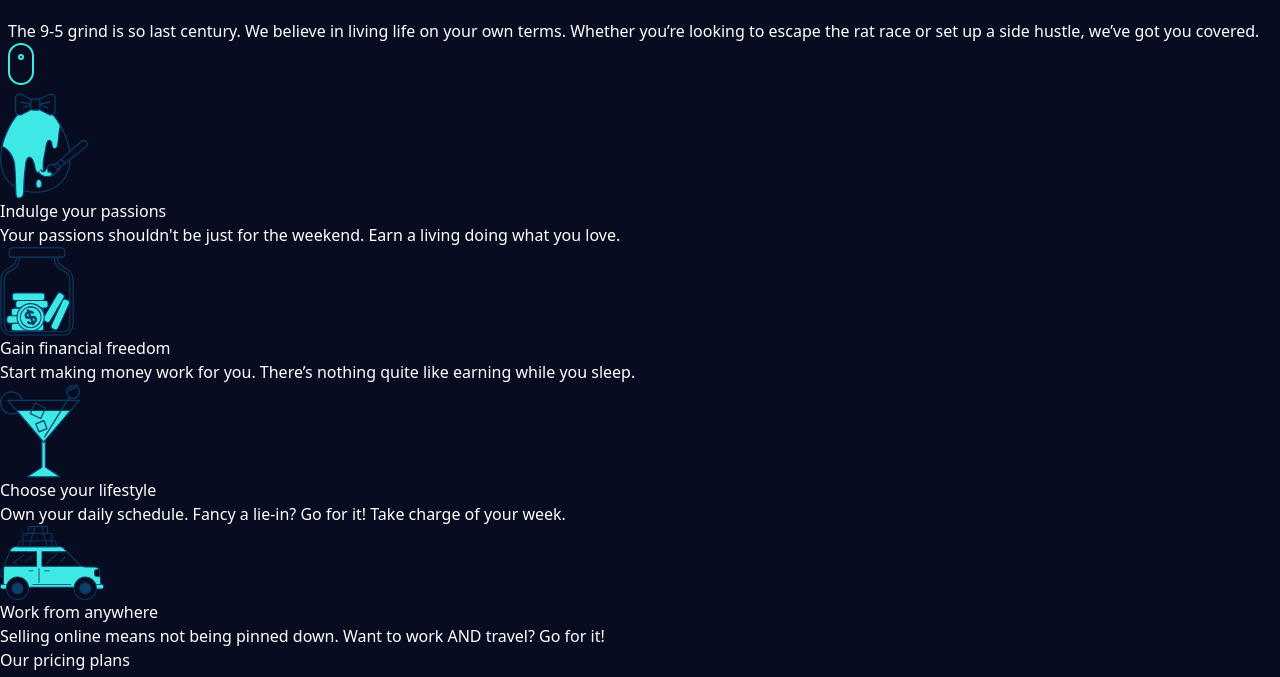
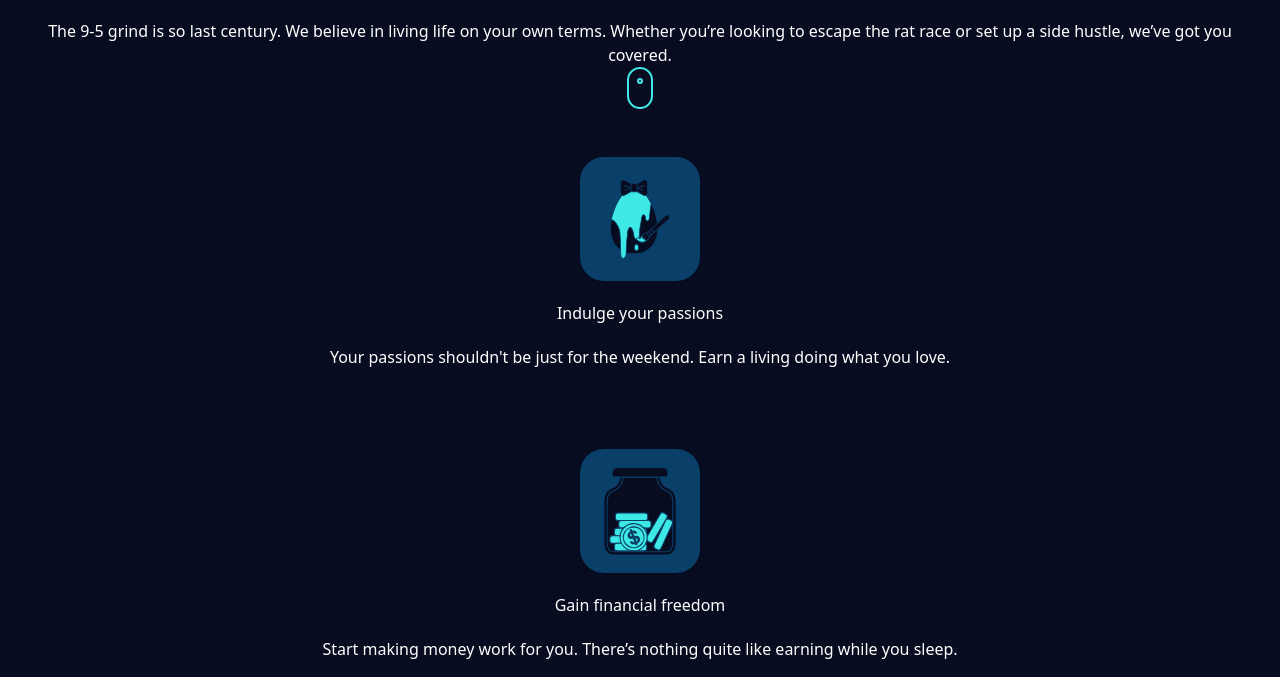
Before and after one commit to outerpreneur/maker-pre-launch-landing-page, a website: page index.html in a window 1280 px wide. Shown: the part 503-1180 px from the top of the page. Drawn offline with nearby package versions, Linux system fonts and the light colour scheme.

Commit message:
half styles

```diff
--- a/index.html
+++ b/index.html
@@ -27,6 +27,7 @@
             colors: {
               backgroundcolor: "#080C20",
               accent: "#3EE9E5",
+              accenttwo: "#093F68",
             },
             backgroundImage: {
               "hero-pattern": "url('./assets/bg-hero-squiggle.svg')",
@@ -53,41 +54,60 @@
         Get paid for the work you <span class="text-accent">love</span> to do.
       </h1>
 
-      <p class="">
+      <p class="text-center px-3">
         The 9-5 grind is so last century. We believe in living life on your own
         terms. Whether you’re looking to escape the rat race or set up a side
         hustle, we’ve got you covered.
       </p>
-      <img src="./assets/icon-scroll.svg" />
+      <img class="m-auto" src="./assets/icon-scroll.svg" />
     </div>
 
-    <div class="">
-      <div>
-        <img src="./assets/illustration-passions.svg" />
+    <div class="flex flex-col">
+      <div class="flex flex-col my-10 gap-5 justify-center text-center">
+        <div
+          class="bg-accenttwo rounded-3xl w-[120px] h-[124px] flex justify-center items-center mx-auto"
+        >
+          <img
+            class="w-[60px] h-[80px]"
+            src="./assets/illustration-passions.svg"
+          />
+        </div>
         <h3>Indulge your passions</h3>
         <p>
           Your passions shouldn't be just for the weekend. Earn a living doing
           what you love.
         </p>
       </div>
-      <div class="">
-        <img src="./assets/illustration-financial-freedom.svg" />
+      <div class="flex flex-col my-10 gap-5 justify-center text-center">
+        <div
+          class="bg-accenttwo rounded-3xl w-[120px] h-[124px] flex justify-center items-center mx-auto"
+        >
+          <img src="./assets/illustration-financial-freedom.svg" />
+        </div>
         <h3>Gain financial freedom</h3>
         <p>
           Start making money work for you. There’s nothing quite like earning
           while you sleep.
         </p>
       </div>
-      <div class="">
-        <img src="./assets/illustration-lifestyle.svg" />
+      <div class="flex flex-col my-10 gap-5 justify-center text-center">
+        <div
+          class="bg-accenttwo rounded-3xl w-[120px] h-[124px] flex justify-center items-center mx-auto"
+        >
+          <img src="./assets/illustration-lifestyle.svg" />
+        </div>
         <h3>Choose your lifestyle</h3>
         <p>
           Own your daily schedule. Fancy a lie-in? Go for it! Take charge of
           your week.
         </p>
       </div>
-      <div>
-        <img src="./assets/illustration-work-anywhere.svg" />
+      <div class="flex flex-col my-10 gap-5 justify-center text-center">
+        <div
+          class="bg-accenttwo rounded-3xl w-[120px] h-[124px] flex justify-center items-center mx-auto"
+        >
+          <img src="./assets/illustration-work-anywhere.svg" />
+        </div>
         <h3>Work from anywhere</h3>
         <p>
           Selling online means not being pinned down. Want to work AND travel?
```
